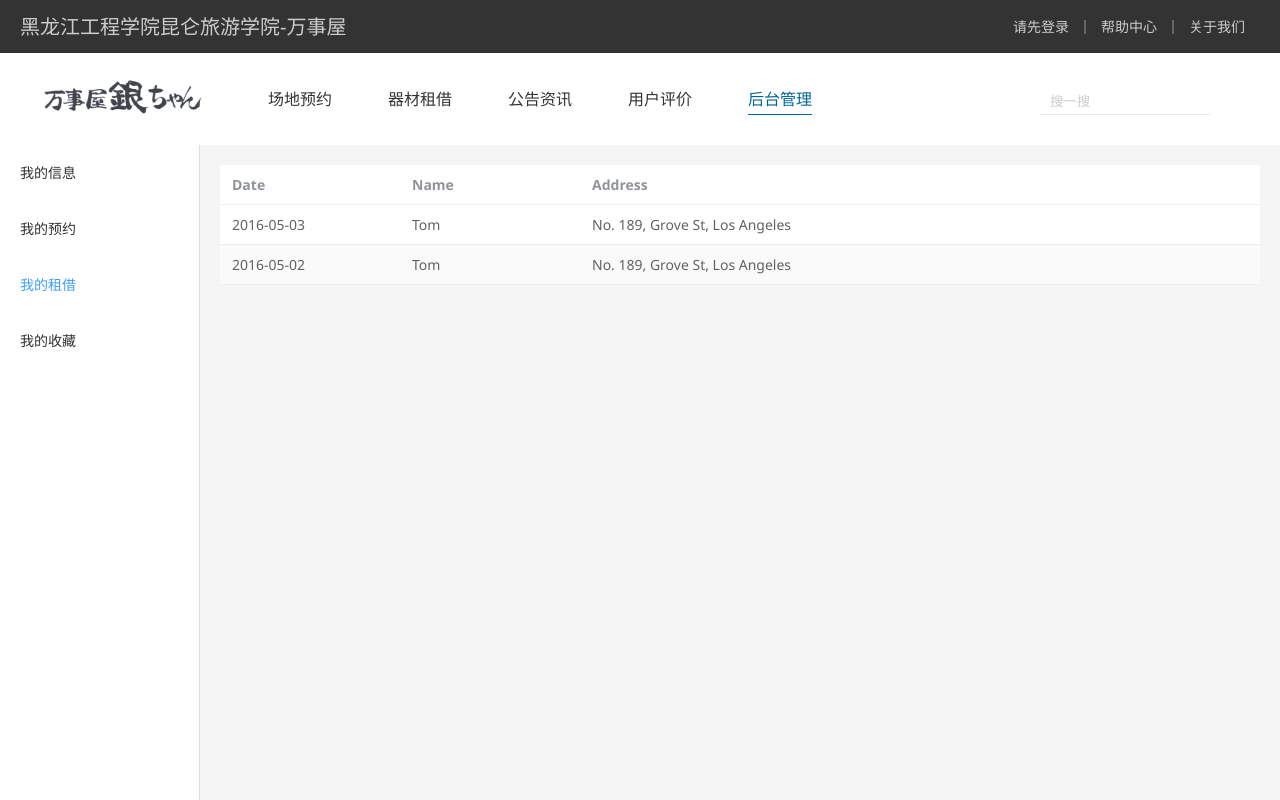
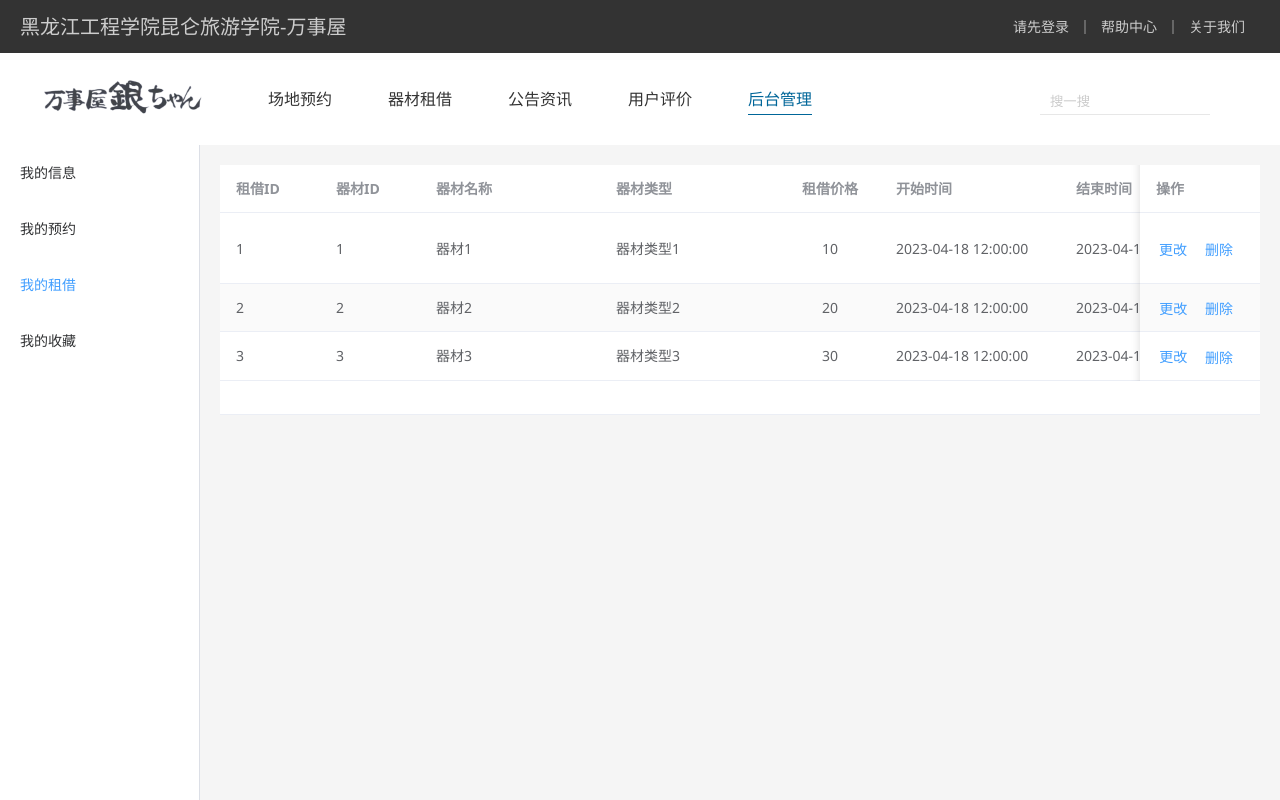
Before and after one commit to Burtry/wsw-demo, a Vue app: page /management/user/rental in a window 1280 px wide. Shown: the top 800 px of the page. Built offline with nearby package versions, Linux system fonts and the light colour scheme; a small style sheet from the web is missing.

Commit message:
场地管理-CRUD

```diff
--- /dev/null
+++ b/src/api/space.js
@@ -0,0 +1,54 @@
+import instance from "@/utils/http"
+
+//获取场地信息
+export function getSpaceAPI() {
+    return instance(
+        {
+            url: "/space",
+            method: "get",
+        }
+    )
+}
+
+//新增场地
+export function addSpaceAPI(params) {
+    return instance(
+        {
+            url: "/space",
+            method: "post",
+            data: params
+        }
+    )
+}
+
+//删除场地
+export function deleteSpaceAPI(id) {
+    return instance(
+        {
+            url: "/space",
+            method: "delete",
+            params: { id }
+        }
+    )
+}
+
+//更新场地
+export function updateSpaceAPI(params) {
+    return instance(
+        {
+            url: "/space",
+            method: "put",
+            data: params
+        }
+    )
+}
+//根据id查询场地
+export function getSpaceByIdAPI(id) {
+    return instance(
+        {
+            url: "/space/id",
+            method: "get",
+            params: { id: id }
+        }
+    )
+}
--- a/src/views/management/components/admin/SpaceView.vue
+++ b/src/views/management/components/admin/SpaceView.vue
@@ -2,97 +2,228 @@
 
     <div class="space-manage">
         <h1>场地管理</h1>
-        <el-button type="primary" size="large" @click="handleClick">
+        <el-button type="primary" size="large" @click="addSpace = true">
             新增场地
         </el-button>
     </div>
 
     <el-table :data="tableData" stripe style="width: 100%" size="large">
         <el-table-column prop="id" label="ID" width="100" />
-        <el-table-column prop="name" label="场地名称" width="180" />
-        <el-table-column prop="type" label="场地类型" width="180" />
+        <el-table-column prop="spaceName" label="场地名称" width="180" />
+        <el-table-column prop="spaceType" label="场地类型" width="180" />
         <el-table-column prop="location" label="场地位置" width="180" />
         <el-table-column prop="price" label="场地价格" width="100" align="center" />
         <el-table-column prop="description" label="场地描述" width="300" />
         <el-table-column prop="createTime" label="创建时间" width="180" />
         <el-table-column prop="updateTime" label="更新时间" width="180" />
+
         <el-table-column fixed="right" label="操作" width="120">
-            <template #default>
-                <el-button link type="primary" size="large" @click="handleClick">
+            <template #default="{ row }">
+                <el-button link type="primary" size="large" @click="updateSpace(row.id)">
                     更改
                 </el-button>
-                <el-button link type="primary" size="large">删除</el-button>
+                <el-button link type="primary" size="large" @click="dialogVisible = true; rowInfo.value = row">
+                    删除
+                </el-button>
             </template>
         </el-table-column>
 
 
+
     </el-table>
+
+    <el-dialog v-model="dialogVisible" title="Tips" width="500" :before-close="handleClose">
+        <span>你确定要删除这个场地吗</span>
+        <template #footer>
+            <div class="dialog-footer">
+                <el-button @click="dialogVisible = false">取消</el-button>
+                <el-button type="primary" @click="dialogVisible = false; deleteSpace(rowInfo.value.id)">
+                    确定
+                </el-button>
+            </div>
+        </template>
+    </el-dialog>
+
+    <!-- 新增场地 -->
+    <el-dialog v-model="addSpace" title="新增场地" width="500" :before-close="handleClose">
+
+        <!-- 表单内容 -->
+
+        <el-form ref="ruleFormRef" style="max-width: 600px" :model="spaceInfo" :rules="spaceRules" label-width="auto"
+            class="demo-ruleForm" :size="formSize" status-icon>
+            <el-form-item label="场地名称" prop="spaceName">
+                <el-input v-model="spaceInfo.spaceName" />
+            </el-form-item>
+            <el-form-item label="场地类型" prop="spaceType">
+                <el-input v-model="spaceInfo.spaceType" />
+            </el-form-item>
+            <el-form-item label="位置" prop="location">
+                <el-input v-model="spaceInfo.location" />
+            </el-form-item>
+            <el-form-item label="价格" prop="price">
+                <el-input v-model="spaceInfo.price" />
+            </el-form-item>
+
+            <el-form-item label="详细描述" prop="description">
+                <el-input v-model="spaceInfo.description" />
+            </el-form-item>
+
+
+        </el-form>
+
+        <template #footer>
+            <div class="dialog-footer">
+                <el-button @click="addSpace = false; spaceInfo = {}">取消</el-button>
+                <el-button type="primary" @click="doAddSpace">
+                    新增场地
+                </el-button>
+            </div>
+        </template>
+    </el-dialog>
+
+    <!-- 更新场地 -->
+    <el-dialog v-model="dialogVisibleUpdate" title="更新场地" width="500" :before-close="handleClose">
+
+        <!-- 表单内容 -->
+
+        <el-form ref="ruleFormRef" style="max-width: 600px" :model="updateInfo" :rules="spaceRules" label-width="auto"
+            class="demo-ruleForm" :size="formSize" status-icon>
+            <el-form-item label="场地名称" prop="spaceName">
+                <el-input v-model="updateInfo.spaceName" />
+            </el-form-item>
+            <el-form-item label="场地类型" prop="spaceType">
+                <el-input v-model="updateInfo.spaceType" />
+            </el-form-item>
+            <el-form-item label="位置" prop="location">
+                <el-input v-model="updateInfo.location" />
+            </el-form-item>
+            <el-form-item label="价格" prop="price">
+                <el-input v-model="updateInfo.price" />
+            </el-form-item>
+
+            <el-form-item label="详细描述" prop="description">
+                <el-input v-model="updateInfo.description" />
+            </el-form-item>
+
+
+        </el-form>
+
+        <template #footer>
+            <div class="dialog-footer">
+                <el-button @click="dialogVisibleUpdate = false; updateInfo = {}">取消</el-button>
+                <el-button type="primary" @click="doUpdateSpace">
+                    更新场地
+                </el-button>
+            </div>
+        </template>
+    </el-dialog>
+
+
 </template>
 
 
 <script setup>
-const tableData = [
-    {
-        id: '1',
-        name: 'Tom',
-        type: '滑雪场',
-        location: 'No. 189, Grove St, Los Angeles',
-        price: '160',
-        description: '这是滑雪场，滑雪场滑雪场',
-        createTime: '2023-04-01 12:00:00',
-        updateTime: '2023-04-01 12:00:00'
-    },
-    {
-        id: '2',
-        name: 'Tom',
-        type: '溜冰场',
-        location: 'No. 189, Grove St, Los Angeles',
-        price: '160',
-        description: '这是溜冰场，溜冰场溜冰场',
-        createTime: '2023-04-01 12:00:00',
-        updateTime: '2023-04-01 12:00:00'
-    },
-    {
-        id: '1',
-        name: 'Tom',
-        type: '滑雪场',
-        location: 'No. 189, Grove St, Los Angeles',
-        price: '160',
-        description: '这是滑雪场，滑雪场滑雪场',
-        createTime: '2023-04-01 12:00:00',
-        updateTime: '2023-04-01 12:00:00'
-    },
-    {
-        id: '2',
-        name: 'Tom',
-        type: '溜冰场',
-        location: 'No. 189, Grove St, Los Angeles',
-        price: '160',
-        description: '这是溜冰场，溜冰场溜冰场这是溜冰场，溜冰场溜冰场这是溜冰场，溜冰场溜冰场这是溜冰场，溜冰场溜冰场这是溜冰场，溜冰场溜冰场',
-        createTime: '2023-04-01 12:00:00',
-        updateTime: '2023-04-01 12:00:00'
-    },
-    {
-        id: '1',
-        name: 'Tom',
-        type: '滑雪场',
-        location: 'No. 189, Grove St, Los Angeles',
-        price: '160',
-        description: '这是滑雪场，滑雪场滑雪场',
-        createTime: '2023-04-01 12:00:00',
-        updateTime: '2023-04-01 12:00:00'
-    },
-    {
-        id: '2',
-        name: 'Tom',
-        type: '溜冰场',
-        location: 'No. 189, Grove St, Los Angeles',
-        price: '160',
-        description: '这是溜冰场，溜冰场溜冰场',
-        createTime: '2023-04-01 12:00:00',
-        updateTime: '2023-04-01 12:00:00'
-    }
-]
+
+import { ref } from 'vue'
+import { getSpaceAPI, addSpaceAPI, deleteSpaceAPI, updateSpaceAPI, getSpaceByIdAPI } from "@/api/space.js";
+import { ElMessage } from 'element-plus';
+const dialogVisible = ref(false)
+const dialogVisibleUpdate = ref(false)
+const ruleFormRef = ref()
+const tableData = ref([])
+const addSpace = ref(false)
+const rowInfo = ref({})
+const updateInfo = ref({})
+const spaceRules =
+    ref({
+        spaceName: [
+            { required: true, message: '请输入场地名称', trigger: 'blur' },
+        ],
+        spaceType: [
+            { required: true, message: '请输入场地类型', trigger: 'blur' },
+        ],
+        location: [
+            { required: true, message: '请输入位置', rigger: 'blur' },
+        ],
+        //价格只能是数字
+
+        price: [
+            { required: true, message: '请输入价格', trigger: 'blur' },
+            { pattern: /^[0-9]+(\.[0-9]{1,2})?$/, message: '请输入正确的价格', trigger: 'blur' },
+        ],
+        //详细描述
+        description: [
+
+            { required: false, message: '请输入详细描述', trigger: 'blur' },
+        ]
+    })
+getSpaceAPI().then(res => {
+    tableData.value = res.data
+})
+const spaceInfo = ref({
+
+    spaceName: '',
+    spaceType: '',
+    location: '',
+    price: 0,
+    description: '',
+})
+const doAddSpace = () => {
+    //在校验通过后进行新增操作
+    ruleFormRef.value.validate((valid) => {
+        if (valid) {
+            addSpaceAPI(spaceInfo.value).then(res => {
+                ElMessage.success(res.msg)
+                getSpaceAPI().then(res => {
+                    tableData.value = res.data
+                })
+                addSpace.value = false
+                //关闭后取消验证提示
+
+                ruleFormRef.value.resetFields()
+                spaceInfo.value = {}
+            })
+        } else {
+            ElMessage.error('请输入完整信息')
+        }
+    })
+
+}
+const deleteSpace = (id) => {
+    deleteSpaceAPI(id).then(res => {
+        ElMessage.success(res.msg)
+        getSpaceAPI().then(res => {
+            tableData.value = res.data
+        })
+    })
+}
+const updateSpace = (id) => {
+    dialogVisibleUpdate.value = true
+    getSpaceByIdAPI(id).then(res => {
+        updateInfo.value = res.data
+    })
+}
+
+const doUpdateSpace = () => {
+    //在校验通过后进行新增操作
+    ruleFormRef.value.validate((valid) => {
+        if (valid) {
+
+            updateSpaceAPI(updateInfo.value).then(res => {
+                ElMessage.success(res.msg)
+                getSpaceAPI().then(res => {
+                    tableData.value = res.data
+                })
+                dialogVisibleUpdate.value = false
+                updateInfo.value = {}
+            })
+
+        } else {
+            ElMessage.error('请输入完整信息')
+        }
+    })
+}
+
 </script>
 
 <style lang="scss">
--- a/src/views/management/components/user/FavoriteView.vue
+++ b/src/views/management/components/user/FavoriteView.vue
@@ -1,33 +1,61 @@
 <template>
-    <el-table :data="tableData" stripe style="width: 100%">
-        <el-table-column prop="date" label="Date" width="180" />
-        <el-table-column prop="name" label="Name" width="180" />
-        <el-table-column prop="address" label="Address" />
-    </el-table>
+
+
+    <div class="goods-list">
+        <GoodsItem v-for="item in equipmentList" :key="item.id" :goods="item" :category="'equipment'" :id="item.id">
+        </GoodsItem>
+    </div>
+
+
 </template>
 
 
 <script setup>
-const tableData = [
+import { ref } from 'vue';
+import GoodsItem from '@/views/home/GoodsItem.vue';
+const equipmentList = ref([
     {
-        date: '2016-05-03',
-        name: 'Tom',
-        address: 'No. 189, Grove St, Los Angeles',
+        id: '1',
+        name: '器材',
+        picture: '404.png'
     },
     {
-        date: '2016-05-02',
-        name: 'Tom',
-        address: 'No. 189, Grove St, Los Angeles',
+        id: '2',
+        name: '器材',
+        picture: '404.png'
     },
     {
-        date: '2016-05-04',
-        name: 'Tom',
-        address: 'No. 189, Grove St, Los Angeles',
+        id: '3',
+        name: '器材',
+        picture: '404.png'
     },
     {
-        date: '2016-05-01',
-        name: 'Tom',
-        address: 'No. 189, Grove St, Los Angeles',
+        id: '4',
+        name: '器材',
+        picture: '404.png'
     },
-]
+    {
+        id: '5',
+        name: '器材',
+        picture: '404.png'
+    },
+    {
+        id: '6',
+        name: '器材',
+        picture: '404.png'
+    },
+    {
+        id: '7',
+        name: '器材',
+        picture: '404.png'
+    }
+])
 </script>
+
+<style scoped>
+.goods-list {
+    display: flex;
+    flex-wrap: wrap;
+    padding: 0 10px;
+}
+</style>
--- a/src/views/management/components/user/RentalView.vue
+++ b/src/views/management/components/user/RentalView.vue
@@ -1,8 +1,24 @@
 <template>
-    <el-table :data="tableData" stripe style="width: 100%">
-        <el-table-column prop="date" label="Date" width="180" />
-        <el-table-column prop="name" label="Name" width="180" />
-        <el-table-column prop="address" label="Address" />
+    <el-table :data="tableData" stripe style="width: 100%" size="large" height="250">
+        <el-table-column prop="id" label="租借ID" width="100" />
+        <el-table-column prop="equipmentId" label="器材ID" width="100" />
+        <el-table-column prop="name" label="器材名称" width="180" />
+        <el-table-column prop="type" label="器材类型" width="180" />
+        <el-table-column prop="price" label="租借价格" width="100" align="center" />
+        <el-table-column prop="createTime" label="开始时间" width="180" />
+        <el-table-column prop="updateTime" label="结束时间" width="180" />
+        <el-table-column prop="description" label="器材描述" width="300" />
+
+        <el-table-column fixed="right" label="操作" width="120">
+            <template #default>
+                <el-button link type="primary" size="large" @click="handleClick">
+                    更改
+                </el-button>
+                <el-button link type="primary" size="large">删除</el-button>
+            </template>
+        </el-table-column>
+
+
     </el-table>
 </template>
 
@@ -10,14 +26,36 @@
 <script setup>
 const tableData = [
     {
-        date: '2016-05-03',
-        name: 'Tom',
-        address: 'No. 189, Grove St, Los Angeles',
+        id: '1',
+        equipmentId: '1',
+        name: '器材1',
+        type: '器材类型1',
+        price: '10',
+        createTime: '2023-04-18 12:00:00',
+        updateTime: '2023-04-18 12:00:00',
+        description: '器材描述器材描述器材描述器材描述器材描述器材描述'
     },
     {
-        date: '2016-05-02',
-        name: 'Tom',
-        address: 'No. 189, Grove St, Los Angeles',
+        id: '2',
+        equipmentId: '2',
+        name: '器材2',
+        type: '器材类型2',
+        price: '20',
+        createTime: '2023-04-18 12:00:00',
+        updateTime: '2023-04-18 12:00:00',
+        description: '器材描述2'
+    },
+    {
+        id: '3',
+        equipmentId: '3',
+        name: '器材3',
+        type: '器材类型3',
+        price: '30',
+        createTime: '2023-04-18 12:00:00',
+        updateTime: '2023-04-18 12:00:00',
+        description: '器材描述3'
     }
 ]
 </script>
+
+<style></style>
--- a/src/views/management/components/user/ReserveView.vue
+++ b/src/views/management/components/user/ReserveView.vue
@@ -1,8 +1,26 @@
 <template>
-    <el-table :data="tableData" stripe style="width: 100%">
-        <el-table-column prop="date" label="Date" width="180" />
-        <el-table-column prop="name" label="Name" width="180" />
-        <el-table-column prop="address" label="Address" />
+
+    <el-table :data="tableData" stripe style="width: 100%" size="large">
+        <el-table-column prop="id" label="预约ID" width="100" />
+        <el-table-column prop="spaceId" label="场地ID" width="100" />
+        <el-table-column prop="name" label="场地名称" width="180" />
+        <el-table-column prop="type" label="场地类型" width="180" />
+        <el-table-column prop="location" label="场地位置" width="180" />
+        <el-table-column prop="price" label="场地价格" width="100" align="center" />
+        <el-table-column prop="createTime" label="开始时间" width="180" />
+        <el-table-column prop="updateTime" label="结束时间" width="180" />
+        <el-table-column prop="description" label="场地描述" width="300" />
+
+        <el-table-column fixed="right" label="操作" width="120">
+            <template #default>
+                <el-button link type="primary" size="large" @click="handleClick">
+                    更改
+                </el-button>
+                <el-button link type="primary" size="large">删除</el-button>
+            </template>
+        </el-table-column>
+
+
     </el-table>
 </template>
 
@@ -10,24 +28,27 @@
 <script setup>
 const tableData = [
     {
-        date: '2016-05-03',
-        name: 'Tom',
-        address: 'No. 189, Grove St, Los Angeles',
+        id: '1',
+        spaceId: '1',
+        name: '场地1',
+        type: '场地类型1',
+        location: '位置1',
+        price: '100',
+        createTime: '2023-04-12 12:00:00',
+        updateTime: '2023-04-12 12:00:00',
+        description: '场地描述场地描述场地描述场地描述场地描述场地描述场地描述'
     },
     {
-        date: '2016-05-02',
-        name: 'Tom',
-        address: 'No. 189, Grove St, Los Angeles',
-    },
-    {
-        date: '2016-05-04',
-        name: 'Tom',
-        address: 'No. 189, Grove St, Los Angeles',
-    },
-    {
-        date: '2016-05-01',
-        name: 'Tom',
-        address: 'No. 189, Grove St, Los Angeles',
-    },
+        id: '2',
+        spaceId: '2',
+        name: '场地2',
+        type: '场地类型2',
+        location: '位置2',
+        price: '200',
+        createTime: '2023-04-12 12:00:00',
+        updateTime: '2023-04-12 12:00:00',
+    }
 ]
 </script>
+
+<style></style>
```
